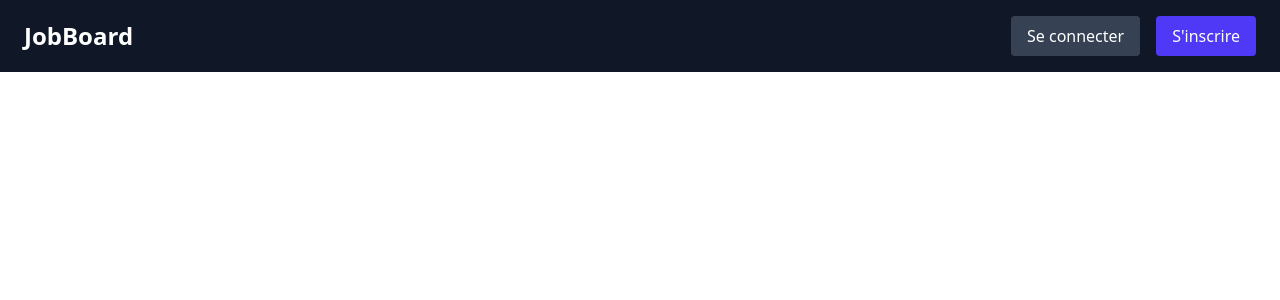
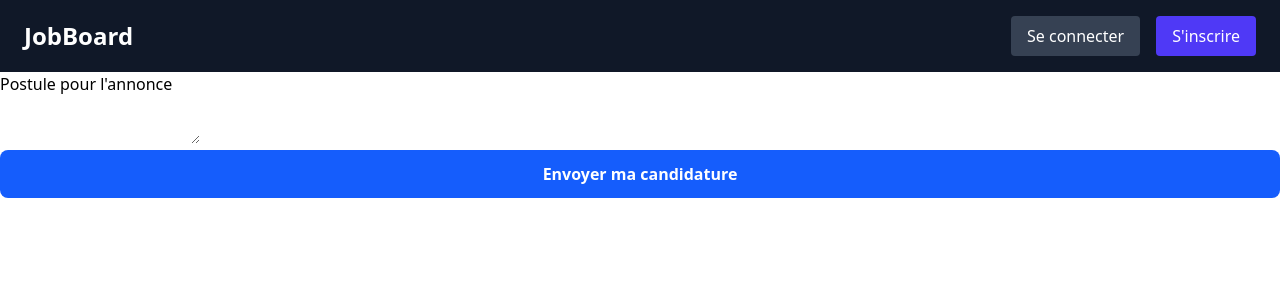
Before and after one commit to Aaronb-Git/jobboard, a Vue app in the folder frontend/: page /ads/1/apply in a window 1280 px wide. Shown: the top 300 px of the page. Built offline with nearby package versions, Linux system fonts and the light colour scheme; no server answers.

Commit message:
Applying form let's go front to back

```diff
--- a/frontend/src/components/JobCard.vue
+++ b/frontend/src/components/JobCard.vue
@@ -25,12 +25,7 @@ async function apply() {
         const response = await fetch('/api/me')
 
         if (response.ok) {
-            const user = await response.json()
-
-            console.log('Utilisateur connecté')
-            console.log('ID utilisateur :', user.id)
-            console.log('ID annonce :', props.id)
-
+             await router.push(`/ads/${props.id}/apply`)
         } else if (response.status === 401) {
             await router.push('/login')
         } else {
--- a/frontend/src/router/index.ts
+++ b/frontend/src/router/index.ts
@@ -3,6 +3,7 @@ import HomeView from '../views/HomeView.vue'
 import LoginView from '../views/LoginView.vue'
 import RegisterView from '../views/RegisterView.vue'
 import ProfilView from '../views/ProfilView.vue'
+import ApplicationView from '../views/ApplicationView.vue'
 
 const router = createRouter({
     history: createWebHistory(),
@@ -22,6 +23,10 @@ const router = createRouter({
         {
             path: '/Profil',
             component: ProfilView
+        },
+        {
+            path: '/ads/:id/apply',
+            component: ApplicationView
         }
 
     ]
--- /dev/null
+++ b/frontend/src/views/ApplicationView.vue
@@ -0,0 +1,36 @@
+<script setup lang="ts">
+import { ref } from 'vue'
+import {useRoute} from 'vue-router'
+
+const message = ref('')
+const feedback = ref('')
+const route =useRoute()
+
+async function submitApplication(){
+    const appli = {
+        message : message.value
+    }
+    const adId = route.params.id
+
+    const response = await fetch(`/api/ads/${adId}/applications`, {
+        method : 'POST',
+        headers : {
+            'Content-Type': 'application/json',
+        },
+        body : JSON.stringify(appli)
+    })
+    const data = await response.json()
+
+    feedback.value = data.message;
+}
+</script>
+<template>
+    <h1>Postule pour l'annonce</h1>
+    <form @submit.prevent="submitApplication">
+        <textarea v-model="message"></textarea>
+        <p>{{ feedback }}</p>
+        <button type="submit" class="w-full bg-blue-600 text-white font-bold py-3 px-6 rounded-lg hover:bg-blue-700 transition-colors duration-300 cursor-pointer">
+            Envoyer ma candidature
+            </button>
+    </form>
+    </template>
```
Also changed, not shown: 1 other file (tests, documents, lock files or other folders).
